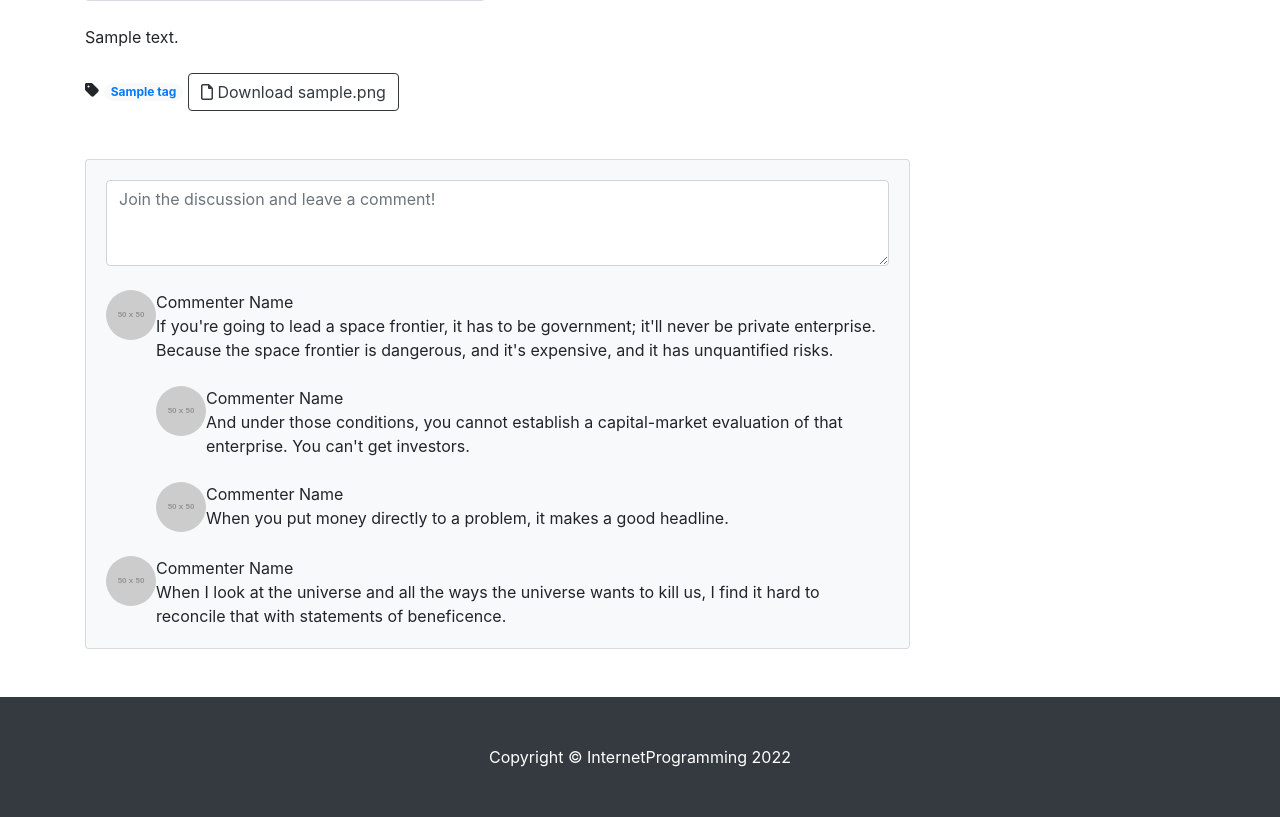
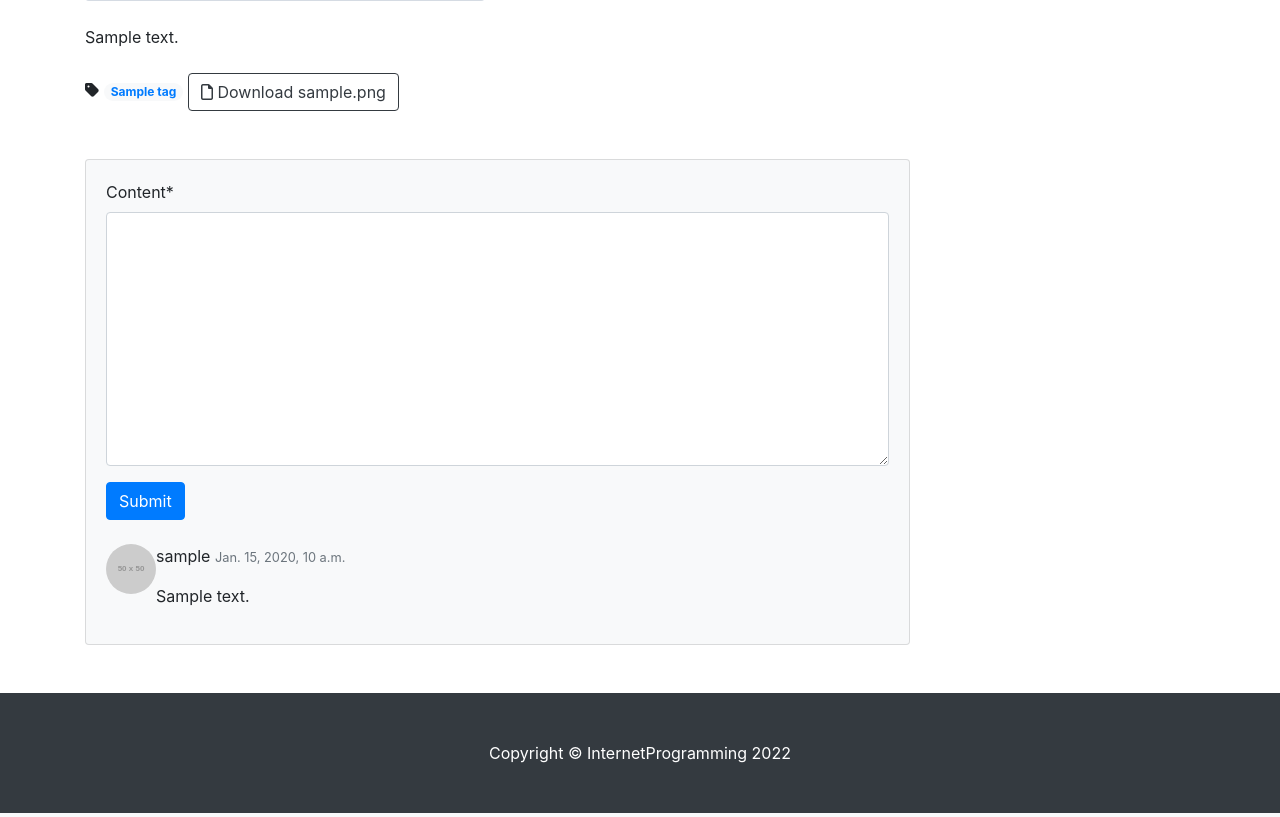
Before and after one commit to pyounani/Django22, a Django app: page /blog/1/ in a window 1280 px wide. Shown: the part 519-1336 px from the top of the page. Run offline with Django 4.2, Linux system fonts and the light colour scheme; a user stored in the database is signed in; tables that the repository leaves empty hold one stand-in row (values such as "Sample post"); grey boxes marked "Sample" are stand-in pictures; grey boxes labelled with a size stand in for pictures from a placeholder-image service; some libraries are stand-ins or nearby versions.

Commit message:
댓글 작성폼 구현하기

```diff
--- a/blog/admin.py
+++ b/blog/admin.py
@@ -1,5 +1,5 @@
 from django.contrib import admin
-from .models import Post, Category, Tag
+from .models import Post, Category, Tag, Comment
 
 # Register your models here.
 # 관리자 페이지에 모델 등록
@@ -14,3 +14,5 @@ class TagAdmin(admin.ModelAdmin):
     prepopulated_fields = {'slug': ('name',)}
 
 admin.site.register(Tag, TagAdmin)
+
+admin.site.register(Comment)
--- /dev/null
+++ b/blog/forms.py
@@ -0,0 +1,7 @@
+from .models import Comment
+from django import forms
+
+class CommentForm(forms.ModelForm):
+    class Meta:
+        model = Comment
+        fields = ('content', )
--- a/blog/models.py
+++ b/blog/models.py
@@ -48,6 +48,7 @@ class Post(models.Model):
 
     tags = models.ManyToManyField(Tag, blank=True)
 
+
     def __str__(self):
         return f'[{self.pk}]{self.title}::{self.author} : {self.created_at}'
 
@@ -59,3 +60,18 @@ class Post(models.Model):
 
     def get_file_ext(self):
         return self.get_file_name().split('.')[-1] # a.text 실행하면 a 하나 text 하나 따로 나온다. 확장에 해당되는 것은 마지막 text이다.
+
+class Comment(models.Model):
+    post = models.ForeignKey(Post, on_delete=models.CASCADE)
+    author = models.ForeignKey(User, on_delete=models.CASCADE)
+
+    content = models.TextField()
+
+    created_at = models.DateTimeField(auto_now_add=True)
+    modified_at = models.DateTimeField(auto_now=True)
+
+    def __str__(self):
+        return f'{self.author} : {self.content} '
+
+    def get_absolute_url(self):
+        return f'{self.post.get_absolute_url()}#comment-{self.pk}'
--- a/blog/templates/blog/post_detail.html
+++ b/blog/templates/blog/post_detail.html
@@ -1,4 +1,6 @@
 {% extends 'blog/base.html' %}
+{% load crispy_forms_tags %}
+
 {% block head_title %}
     {{post.title}} - BLOG
 {% endblock %}
@@ -69,40 +71,37 @@
                         <div class="card bg-light">
                             <div class="card-body">
                                 <!-- Comment form-->
-                                <form class="mb-4"><textarea class="form-control" rows="3" placeholder="Join the discussion and leave a comment!"></textarea></form>
-                                <!-- Comment with nested comments-->
-                                <div class="d-flex mb-4">
-                                    <!-- Parent comment-->
+
+                                    {% if user.is_authenticated %}
+                                    <form class="mb-4" id="comment-form" method="post" action="{{post.get_absolute_url}}new_comment/">
+                                        {% csrf_token %}
+                                        <div class="form-group">
+                                            {{comment_form | crispy}}
+                                        </div>
+                                        <button type="submit" class="btn btn-primary">Submit</button>
+                                    </form>
+                                    {% else %}
+                                        <a role="button" class="btn btn-dark btn-block btn-sm" href="#" data-toggle="modal" data-target="#loginModal">
+                                            Log in and Leave a comment
+                                        </a>
+                                    {% endif %}
+
+
+                                {% if post.comment_set.exists %}
+                                {% for comment in post.comment_set.iterator %}
+                                <!-- Single comment-->
+                                <div class="d-flex" id="comment-{{comment.pk}}">
                                     <div class="flex-shrink-0"><img class="rounded-circle" src="https://dummyimage.com/50x50/ced4da/6c757d.jpg" alt="..." /></div>
                                     <div class="ms-3">
-                                        <div class="fw-bold">Commenter Name</div>
-                                        If you're going to lead a space frontier, it has to be government; it'll never be private enterprise. Because the space frontier is dangerous, and it's expensive, and it has unquantified risks.
-                                        <!-- Child comment 1-->
-                                        <div class="d-flex mt-4">
-                                            <div class="flex-shrink-0"><img class="rounded-circle" src="https://dummyimage.com/50x50/ced4da/6c757d.jpg" alt="..." /></div>
-                                            <div class="ms-3">
-                                                <div class="fw-bold">Commenter Name</div>
-                                                And under those conditions, you cannot establish a capital-market evaluation of that enterprise. You can't get investors.
-                                            </div>
+                                        <div class="fw-bold">
+                                            {{comment.author.username}}
+                                            <small class="text-muted">{{comment.created_at}}</small>
                                         </div>
-                                        <!-- Child comment 2-->
-                                        <div class="d-flex mt-4">
-                                            <div class="flex-shrink-0"><img class="rounded-circle" src="https://dummyimage.com/50x50/ced4da/6c757d.jpg" alt="..." /></div>
-                                            <div class="ms-3">
-                                                <div class="fw-bold">Commenter Name</div>
-                                                When you put money directly to a problem, it makes a good headline.
-                                            </div>
-                                        </div>
+                                        <p>{{comment.content | linebreaks}}</p>
                                     </div>
                                 </div>
-                                <!-- Single comment-->
-                                <div class="d-flex">
-                                    <div class="flex-shrink-0"><img class="rounded-circle" src="https://dummyimage.com/50x50/ced4da/6c757d.jpg" alt="..." /></div>
-                                    <div class="ms-3">
-                                        <div class="fw-bold">Commenter Name</div>
-                                        When I look at the universe and all the ways the universe wants to kill us, I find it hard to reconcile that with statements of beneficence.
-                                    </div>
-                                </div>
+                                {% endfor %}
+                                {% endif %}
                             </div>
                         </div>
                     </div>
--- a/blog/urls.py
+++ b/blog/urls.py
@@ -4,6 +4,7 @@ from . import views
 urlpatterns = [
     path('', views.PostList.as_view()),
     path('<int:pk>/', views.PostDetail.as_view()),
+    path('<int:pk>/new_comment/', views.new_comment),
     path('update_post/<int:pk>/', views.PostUpdate.as_view()),
     path('create_post/', views.PostCreate.as_view()),
     path('category/<str:slug>/', views.category_page),  #IP주소/blog/category/slug/
--- a/blog/views.py
+++ b/blog/views.py
@@ -4,6 +4,8 @@ from django.views.generic import ListView, DetailView, CreateView,UpdateView
 from django.contrib.auth.mixins import LoginRequiredMixin, UserPassesTestMixin
 from django.core.exceptions import PermissionDenied
 from django.utils.text import slugify
+from .forms import CommentForm
+from django.shortcuts import get_object_or_404
 
 # Create your views here.
 class PostUpdate(LoginRequiredMixin, UpdateView):
@@ -100,10 +102,27 @@ class PostDetail(DetailView):
         context = super(PostDetail, self).get_context_data()
         context['categories'] = Category.objects.all()
         context['no_category_post_count'] = Post.objects.filter(category=None).count
+        context['comment_form'] = CommentForm
         return context
 
     # 템플릿은 모델명_detail.html 이 자동  생성
     # 매개변수 모델명 : post
+
+def new_comment(request, pk):
+    if request.user.is_authenticated:
+        post = get_object_or_404(Post, pk=pk)
+        if request.method == 'POST':
+            comment_form = CommentForm(request.POST)
+            if comment_form.is_valid():
+                comment = comment_form.save(commit=False)
+                comment.post = post
+                comment.author = request.user
+                comment.save()
+                return redirect(comment.get_absolute_url())
+        else:
+            return redirect(post.get_absolute_url())
+    else:
+        raise PermissionDenied
 
 def category_page(request, slug):
     if slug == 'no_category':
```
